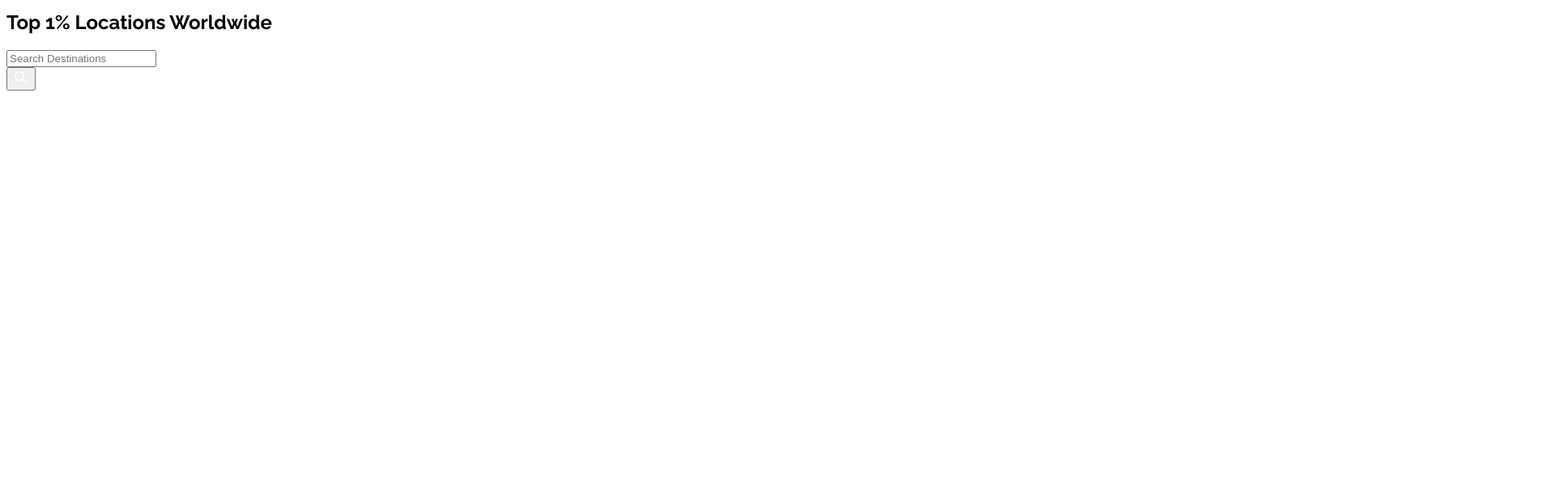
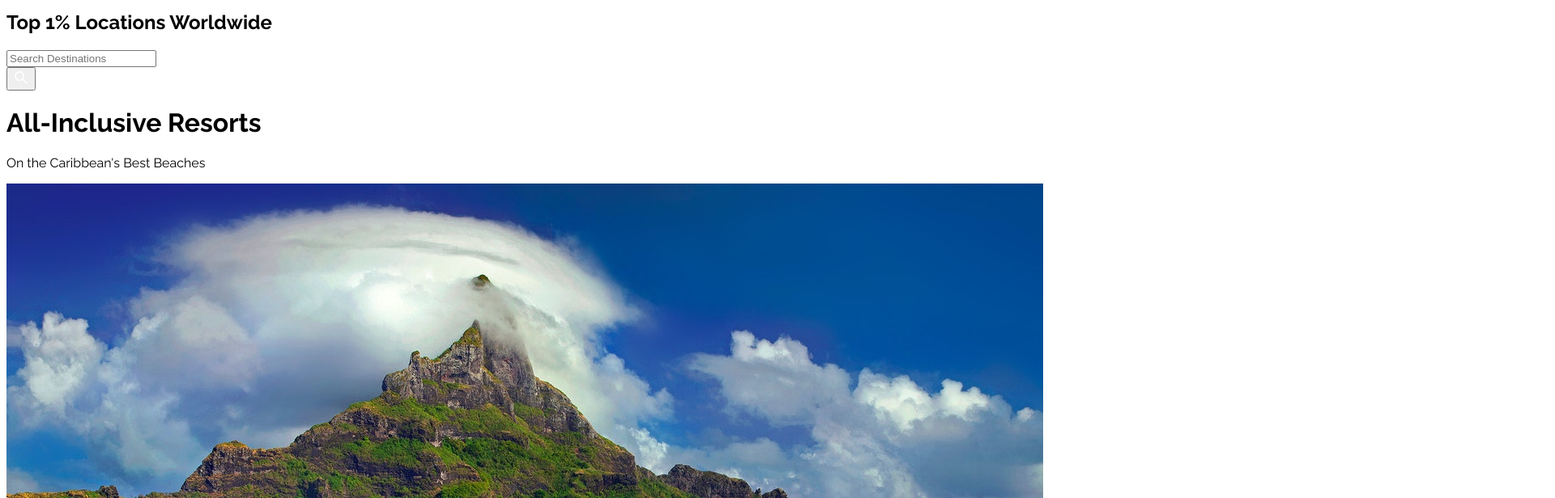
Before and after one commit to avinash20-72000/travelling, a React (Create React App) app: page / in a window 1280 px wide. Shown: the part 460-1076 px from the top of the page at 81% size, 1920 px wide, since content can reach past the window. Before the commit the page ends 800 px from the top, so only its background shows below. Built offline with nearby package versions, Linux system fonts and the light colour scheme; the HTML template or start-up script is replaced by a standard one.

Commit message:
Destinations complete

```diff
--- a/src/App.js
+++ b/src/App.js
@@ -1,4 +1,5 @@
 import './App.css';
+import Destinations from './components/Destinations';
 import Hero from './components/Hero';
 import Navbar from './components/Navbar';
 
@@ -7,6 +8,7 @@ function App() {
     <div>
       <Navbar />
       <Hero />
+      <Destinations />
     </div>
   );
 }
--- /dev/null
+++ b/src/components/Destinations.jsx
@@ -0,0 +1,24 @@
+import React from 'react';
+import Borabora from '../assets/borabora.jpg';
+import Borabora2 from '../assets/borabora2.jpg';
+import Maldives from '../assets/maldives.jpg';
+import Maldives2 from '../assets/maldives2.jpg';
+import Keywest from '../assets/keywest.jpg';
+
+const Destinations = () => {
+  return (
+    <div className='max-w-[1240px] mx-auto py-16 px-4 text-center'>
+      <h1>All-Inclusive Resorts</h1>
+      <p>On the Caribbean's Best Beaches</p>
+      <div className='grid grid-rows-none md:grid-cols-5 py-4 gap-2 md:gap-4'>
+        <img className='w-full h-full  object-cover col-span-2  md:col-span-3 row-span-2' src={Borabora} alt="/" />
+        <img className='w-full h-full  object-cover' src={Borabora2} alt="/" />
+        <img className='w-full h-full  object-cover' src={Maldives} alt="/" />
+        <img className='w-full h-full  object-cover' src={Maldives2} alt="/" />
+        <img className='w-full h-full  object-cover' src={Keywest} alt="/" />
+      </div>
+    </div>
+  )
+}
+
+export default Destinations
```
